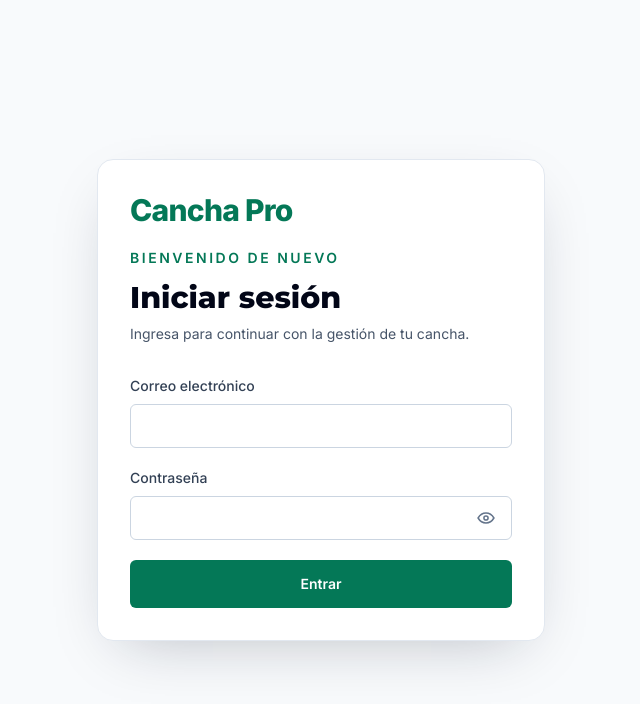
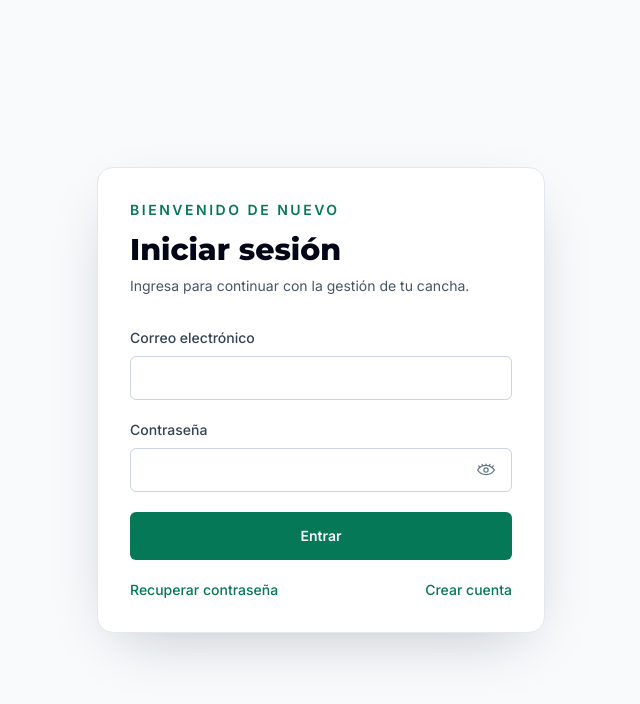
Before and after one commit to SamuelGc-py/Project_sintetica, a Next.js app: page /login in a window 1280 px wide. Shown: the top 704 px of the page, without its empty margins (319-959 px from the left). Built offline with nearby package versions, Linux system fonts and the light colour scheme.

Commit message:
Restore login links and refine password eye icon

```diff
--- a/src/app/(auth)/login/page.tsx
+++ b/src/app/(auth)/login/page.tsx
@@ -11,7 +11,6 @@ export default function LoginPage() {
     <main className="flex min-h-screen items-center justify-center bg-slate-50 px-4 py-12">
       <section className="w-full max-w-md rounded-2xl border border-slate-200 bg-white p-6 shadow-[0_20px_60px_-24px_rgba(15,23,42,0.28)] sm:p-8">
         <div className="mb-8">
-          <p className="mb-5 text-3xl font-extrabold tracking-tight text-emerald-700">Cancha Pro</p>
           <p className="mb-3 text-sm font-semibold uppercase tracking-[0.18em] text-emerald-700">Bienvenido de nuevo</p>
           <h1 className="text-3xl font-extrabold text-slate-950">Iniciar sesión</h1>
           <p className="mt-2 text-sm text-slate-600">Ingresa para continuar con la gestión de tu cancha.</p>
@@ -27,12 +26,16 @@ export default function LoginPage() {
               onClick={() => setShowPassword((value) => !value)}
               className="group absolute right-3 top-9 rounded-md p-1 text-slate-500 transition-colors hover:text-emerald-700 focus-visible:outline-none focus-visible:ring-2 focus-visible:ring-emerald-600"
             >
-              <svg aria-hidden="true" viewBox="0 0 24 24" fill="none" stroke="currentColor" strokeWidth="1.8" className="h-5 w-5 transition-transform duration-300 group-hover:-rotate-12 group-hover:scale-110">
-                {showPassword ? <path d="M3 3l18 18M10.6 10.6a2 2 0 102.8 2.8M9.9 4.2A10.8 10.8 0 0121 12a11.7 11.7 0 01-3.1 4.7M6.2 6.2A11.7 11.7 0 003 12a11.7 11.7 0 003.1 4.7 10.8 10.8 0 0010.8 2.9" /> : <><path d="M2.5 12s3.5-6 9.5-6 9.5 6 9.5 6-3.5 6-9.5 6-9.5-6-9.5-6z" /><circle cx="12" cy="12" r="2.5" /></>}
+              <svg aria-hidden="true" viewBox="0 0 28 24" fill="none" stroke="currentColor" strokeWidth="1.7" strokeLinecap="round" strokeLinejoin="round" className="h-5 w-5 transition-transform duration-300 group-hover:-rotate-6 group-hover:scale-110">
+                {showPassword ? <><path d="M3 3l22 18" /><path d="M11.2 10.4a3 3 0 004.2 4.2" /><path d="M8.1 6.3C5.5 7.5 3.5 9.6 2.2 12c1.9 3.7 5.7 6.5 10.8 6.5 1.8 0 3.4-.4 4.8-1" /><path d="M19.1 15.8c1.5-1 2.7-2.3 3.7-3.8-.8-1.5-1.9-2.8-3.2-3.8" /></> : <><path d="M2.2 12s4-6.4 11.8-6.4S25.8 12 25.8 12s-4 6.4-11.8 6.4S2.2 12 2.2 12z" /><circle cx="14" cy="12" r="3" /><path d="M5.1 7.8l-1.3-1.5M9 5.9l-.5-1.8M14 5.5V3.6M19 5.9l.5-1.8M22.9 7.8l1.3-1.5" /></>}
               </svg>
             </button>
           </div>
           <Button type="submit" className="h-12 w-full bg-emerald-700 font-semibold hover:bg-emerald-800">Entrar</Button>
+          <div className="flex items-center justify-between text-sm">
+            <a href="/forgot-password" className="font-medium text-emerald-700 transition-colors hover:text-emerald-800">Recuperar contraseña</a>
+            <a href="/register" className="font-medium text-emerald-700 transition-colors hover:text-emerald-800">Crear cuenta</a>
+          </div>
         </form>
       </section>
     </main>
```
